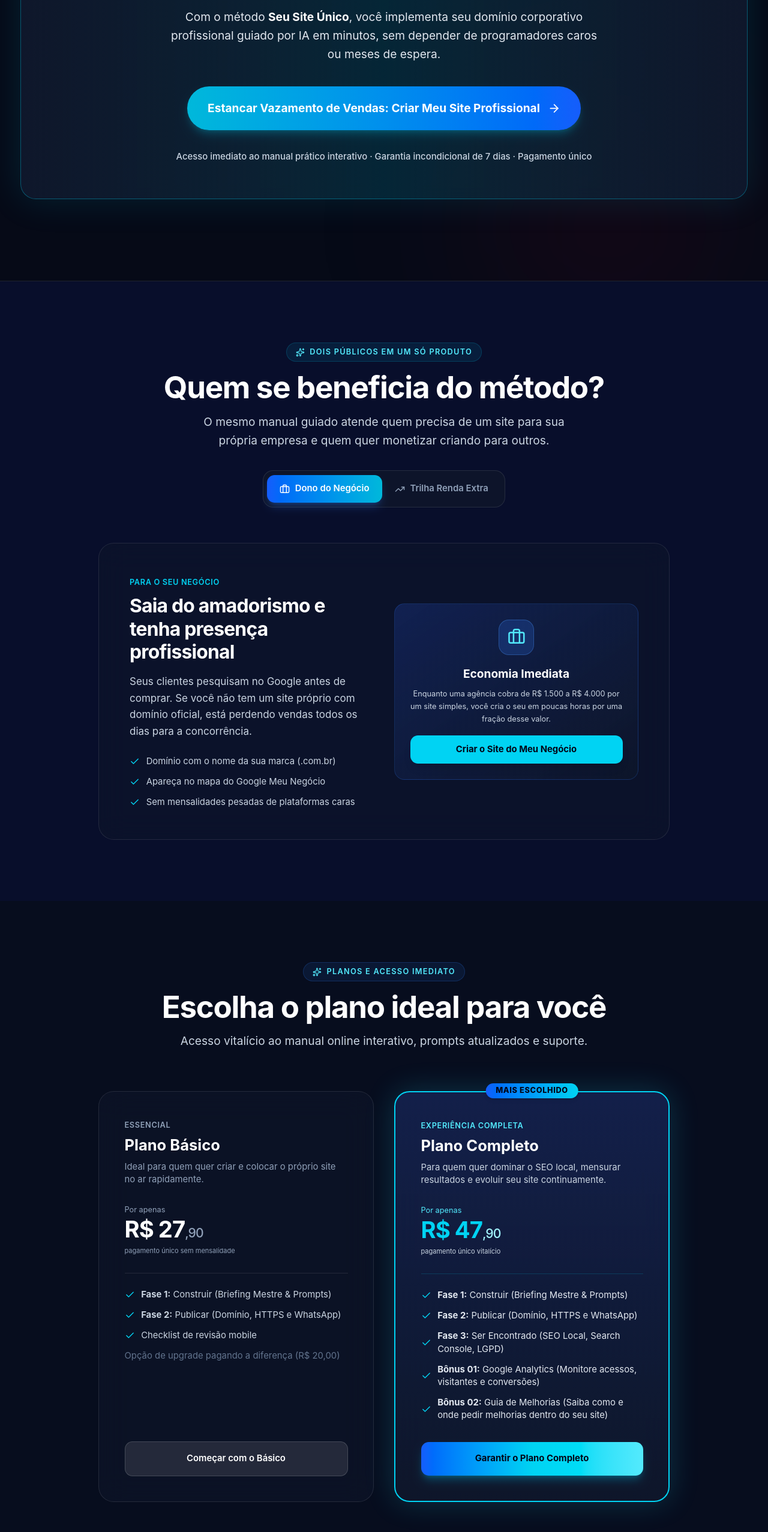
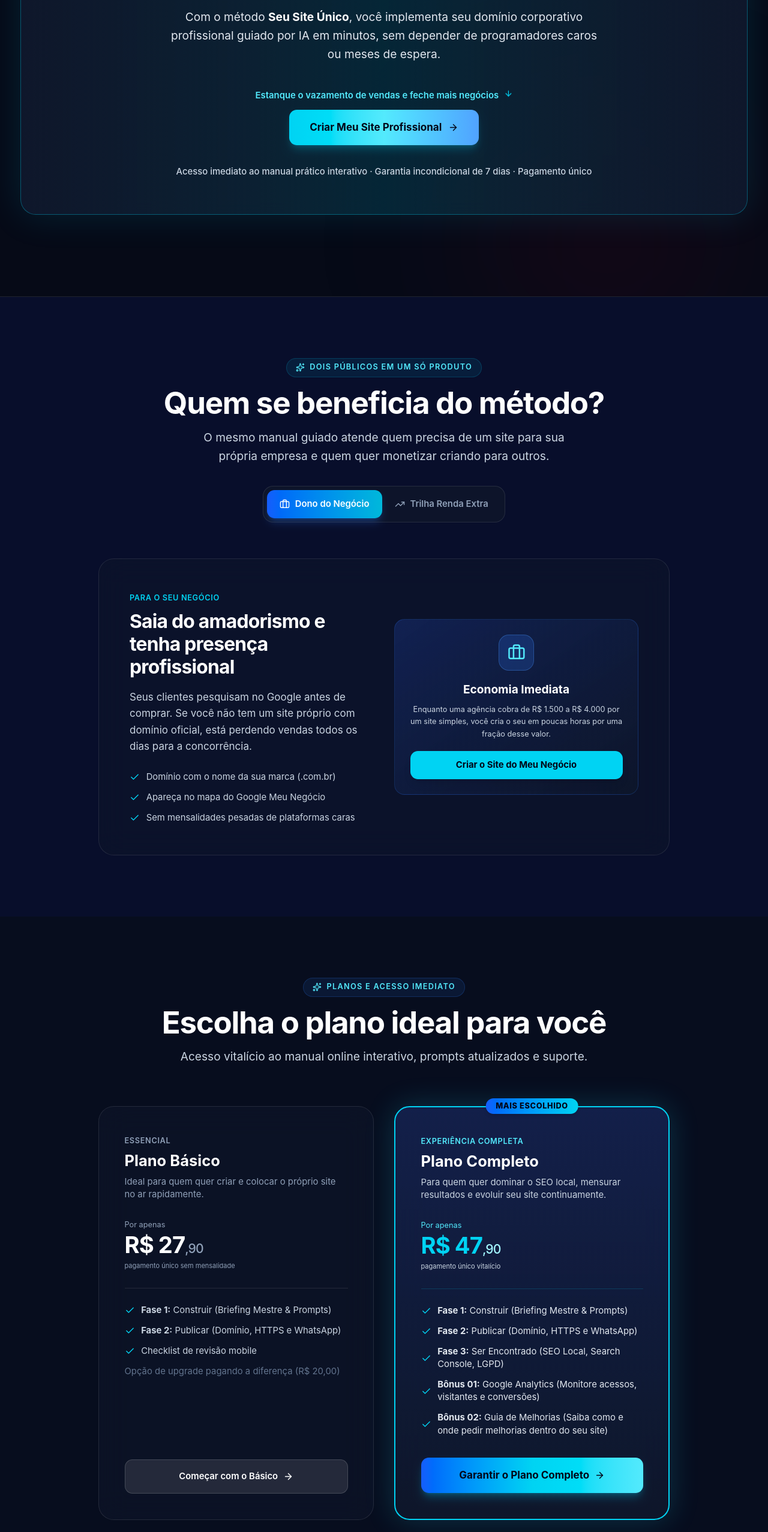
Before and after one commit to alessandrosc2/Seu-Site, a React (Vite) app: page / in a window 1280 px wide. Shown: the part 9400-11954 px from the top of the page at 60% size. Built offline with nearby package versions, Linux system fonts and the light colour scheme.

Commit message:
feat(ui): enhance cta buttons and navigation
- Add visual arrow indicators and bounce animations to primary CTAs
- Standardize button styles, spacing, and hover/active states
- Improve mobile responsiveness and text layout in conversion sections

```diff
--- a/src/components/analytics/ConversionScienceSection.tsx
+++ b/src/components/analytics/ConversionScienceSection.tsx
@@ -7,6 +7,7 @@ import {
   Bot,
   Share2,
   ArrowRight,
+  ArrowDown,
   Info,
   CheckCircle2,
   Sparkles,
@@ -406,14 +407,19 @@ export function ConversionScienceSection() {
               Com o método <strong className="text-white font-bold">Seu Site Único</strong>, você implementa seu domínio corporativo profissional guiado por IA em minutos, sem depender de programadores caros ou meses de espera.
             </p>
 
-            <div className="pt-3 flex flex-col sm:flex-row items-center justify-center gap-4">
+            <div className="pt-4 flex flex-col items-center justify-center max-w-xl mx-auto">
+              <div className="inline-flex items-center gap-2 text-xs sm:text-sm font-semibold text-cyan-300 mb-3 text-center">
+                <span>Estanque o vazamento de vendas e feche mais negócios</span>
+                <ArrowDown className="w-3.5 h-3.5 text-cyan-400 animate-bounce" />
+              </div>
+
               <button
                 type="button"
                 onClick={scrollToPricing}
-                className="w-full sm:w-auto px-8 py-5 rounded-full bg-gradient-to-r from-cyan-500 to-blue-600 text-white font-bold text-base sm:text-lg hover:from-cyan-400 hover:to-blue-500 transition-all shadow-lg shadow-cyan-500/25 hover:scale-105 flex items-center justify-center gap-3 group cursor-pointer"
+                className="w-full sm:w-auto inline-flex items-center justify-center gap-2.5 px-7 py-3.5 sm:px-8 sm:py-4 rounded-xl bg-gradient-to-r from-cyan-400 via-cyan-300 to-blue-400 hover:brightness-110 text-slate-950 font-bold text-sm sm:text-base shadow-lg shadow-cyan-500/25 transition-all transform hover:-translate-y-0.5 active:scale-[0.98] group cursor-pointer"
               >
-                <span>Estancar Vazamento de Vendas: Criar Meu Site Profissional</span>
-                <ArrowRight className="w-5 h-5 group-hover:translate-x-1 transition-transform" />
+                <span className="whitespace-nowrap">Criar Meu Site Profissional</span>
+                <ArrowRight className="w-4 h-4 text-slate-950 group-hover:translate-x-1.5 transition-transform" />
               </button>
             </div>
 
--- a/src/components/pricing/CheckoutModal.tsx
+++ b/src/components/pricing/CheckoutModal.tsx
@@ -296,16 +296,17 @@ export function CheckoutModal({
             <button
               type="submit"
               disabled={isLoading}
-              className="w-full py-4 rounded-2xl bg-gradient-to-r from-blue-600 via-cyan-400 to-cyan-300 text-slate-950 font-extrabold text-base hover:brightness-110 shadow-lg shadow-cyan-500/30 transition-all flex items-center justify-center gap-2 cursor-pointer disabled:opacity-70"
+              className="w-full py-3.5 sm:py-4 px-6 rounded-xl bg-gradient-to-r from-blue-600 via-cyan-400 to-cyan-300 text-slate-950 font-bold text-sm sm:text-base hover:brightness-110 shadow-lg shadow-cyan-500/30 transition-all flex items-center justify-center gap-2 cursor-pointer disabled:opacity-70 active:scale-[0.98]"
             >
               {isLoading ? (
                 <div className="w-5 h-5 border-2 border-slate-950 border-t-transparent rounded-full animate-spin" />
               ) : (
                 <>
-                  <Lock className="w-4 h-4" />
-                  <span>
+                  <Lock className="w-4 h-4 shrink-0" />
+                  <span className="whitespace-nowrap">
                     Concluir Inscrição Segura (R$ {totalPrice.toFixed(2).replace(".", ",")})
                   </span>
+                  <ArrowRight className="w-4 h-4 shrink-0" />
                 </>
               )}
             </button>
--- a/src/components/pricing/PricingSection.tsx
+++ b/src/components/pricing/PricingSection.tsx
@@ -1,7 +1,7 @@
 "use client";
 
 import React, { useState, useEffect } from "react";
-import { Check, Star, MessageCircle, ChevronDown, ShieldCheck, Sparkles, X } from "lucide-react";
+import { Check, Star, MessageCircle, ChevronDown, ShieldCheck, Sparkles, X, ArrowRight, ArrowDown } from "lucide-react";
 import { cn } from "@/lib/utils";
 import { toast } from "sonner";
 import { CheckoutModal } from "./CheckoutModal";
@@ -103,9 +103,10 @@ export function PricingSection() {
 
             <button
               onClick={() => handleCheckout("Básico", 27.90)}
-              className="w-full py-4 rounded-xl font-semibold text-sm bg-white/10 text-white hover:bg-white/20 border border-white/15 transition-all cursor-pointer"
+              className="w-full py-3.5 sm:py-4 px-6 rounded-xl font-semibold text-sm bg-white/10 text-white hover:bg-white/20 border border-white/15 transition-all cursor-pointer inline-flex items-center justify-center gap-2 group active:scale-[0.98]"
             >
-              Começar com o Básico
+              <span>Começar com o Básico</span>
+              <ArrowRight className="w-4 h-4 group-hover:translate-x-1.5 transition-transform" />
             </button>
           </div>
 
@@ -154,33 +155,43 @@ export function PricingSection() {
 
             <button
               onClick={() => handleCheckout("Completo", 47.90)}
-              className="w-full py-4 rounded-xl font-bold text-sm bg-gradient-to-r from-blue-600 via-cyan-400 to-cyan-300 text-slate-950 hover:brightness-110 shadow-lg shadow-cyan-500/30 transition-all transform hover:-translate-y-0.5 cursor-pointer"
+              className="w-full py-3.5 sm:py-4 px-6 rounded-xl font-bold text-sm sm:text-base bg-gradient-to-r from-blue-600 via-cyan-400 to-cyan-300 text-slate-950 hover:brightness-110 shadow-lg shadow-cyan-500/30 transition-all transform hover:-translate-y-0.5 cursor-pointer inline-flex items-center justify-center gap-2 group active:scale-[0.98]"
             >
-              Garantir o Plano Completo
+              <span>Garantir o Plano Completo</span>
+              <ArrowRight className="w-4 h-4 group-hover:translate-x-1.5 transition-transform" />
             </button>
           </div>
         </div>
 
         {/* Alternative Route — Done For You (WhatsApp) */}
-        <div className="max-w-3xl mx-auto p-8 rounded-3xl bg-slate-900/40 border border-emerald-500/30 backdrop-blur-xl text-center mb-20">
+        <div className="max-w-3xl mx-auto p-6 sm:p-10 rounded-3xl bg-slate-900/40 border border-emerald-500/30 backdrop-blur-xl text-center mb-20 shadow-xl">
           <span className="inline-flex items-center gap-1.5 text-xs font-bold text-emerald-400 uppercase tracking-wider mb-2">
             <MessageCircle className="w-4 h-4" /> Saída Alternativa
           </span>
-          <h3 className="text-xl sm:text-2xl font-bold text-white mb-2">
+          <h3 className="text-xl sm:text-2xl md:text-3xl font-bold text-white mb-2">
             Não quer aprender sozinho? Eu faço o seu site pra você.
           </h3>
-          <p className="text-slate-300 text-sm max-w-xl mx-auto mb-6">
-            Sites simples, rápidos e profissionais a partir de <strong>R$ 200,00</strong> — o valor varia de acordo com o tamanho do seu projeto.
+          <p className="text-slate-300 text-sm sm:text-base max-w-xl mx-auto mb-6 leading-relaxed">
+            Sites simples, rápidos e profissionais a partir de <strong className="text-emerald-300">R$ 200,00</strong> — o valor varia de acordo com o tamanho do seu projeto.
           </p>
+
+          <div className="flex flex-col items-center justify-center max-w-md mx-auto">
+            <div className="inline-flex items-center gap-1.5 text-xs sm:text-sm font-semibold text-emerald-300 mb-3 text-center">
+              <span>Converse diretamente com o desenvolvedor</span>
+              <ArrowDown className="w-3.5 h-3.5 text-emerald-400 animate-bounce" />
+            </div>
+
             <a
               href="https://wa.me/5583999999999?text=Ol%C3%A1!%20Gostaria%20de%20um%20or%C3%A7amento%20para%20voc%C3%AA%20criar%20o%20site%20do%20meu%20neg%C3%B3cio."
               target="_blank"
               rel="noopener noreferrer"
-            className="inline-flex items-center gap-2 px-6 py-3.5 rounded-xl bg-emerald-500 text-slate-950 font-bold text-sm hover:bg-emerald-400 transition-colors shadow-lg shadow-emerald-500/20"
+              className="inline-flex items-center justify-center gap-2.5 w-full sm:w-auto px-6 py-3.5 sm:px-8 sm:py-4 rounded-xl bg-emerald-400 hover:bg-emerald-300 text-slate-950 font-bold text-sm sm:text-base transition-all shadow-lg shadow-emerald-500/25 active:scale-[0.98] group cursor-pointer"
             >
-            <MessageCircle className="w-4 h-4" />
-            Solicitar Orçamento no WhatsApp
+              <MessageCircle className="w-4 h-4 sm:w-5 sm:h-5 shrink-0" />
+              <span className="whitespace-nowrap">Pedir Orçamento no WhatsApp</span>
+              <ArrowRight className="w-4 h-4 shrink-0 group-hover:translate-x-1.5 transition-transform" />
             </a>
+          </div>
         </div>
 
         {/* FAQ Accordion */}
--- a/src/components/scrollytelling/AudienceSwitcher.tsx
+++ b/src/components/scrollytelling/AudienceSwitcher.tsx
@@ -1,7 +1,7 @@
 "use client";
 
 import React, { useState } from "react";
-import { Briefcase, TrendingUp, DollarSign, Check, ArrowRight, Sparkles } from "lucide-react";
+import { Briefcase, TrendingUp, DollarSign, Check, ArrowRight, ArrowDown, Sparkles } from "lucide-react";
 import { cn } from "@/lib/utils";
 
 export function AudienceSwitcher() {
@@ -166,17 +166,27 @@ export function AudienceSwitcher() {
 
                 <div className="p-4 rounded-xl bg-black/40 border border-emerald-500/20 text-center mb-4">
                   <span className="text-xs text-slate-400">Potencial de Renda Extra Mensal:</span>
-                  <div className="text-3xl font-extrabold text-emerald-400 mt-1">
+                  <div className="text-3xl sm:text-4xl font-extrabold text-emerald-400 mt-1">
                     R$ {totalEarnings.toLocaleString('pt-BR')},00
                   </div>
                 </div>
 
-                <button
-                  onClick={() => document.getElementById('planos')?.scrollIntoView({ behavior: 'smooth' })}
-                  className="w-full py-3 rounded-xl bg-emerald-500 text-slate-950 font-bold text-sm hover:bg-emerald-400 transition-colors shadow-lg"
-                >
-                  Acessar Trilha Renda Extra (Plano Completo)
-                </button>
+                <div className="mt-4 flex flex-col items-center">
+                  <div className="inline-flex items-center gap-1.5 text-xs text-emerald-300 font-semibold mb-2 text-center">
+                    <span>Disponível no Plano Completo</span>
+                    <ArrowDown className="w-3 h-3 text-emerald-400 animate-bounce" />
+                  </div>
+                  <button
+                    onClick={() => {
+                      const el = document.getElementById('pricing');
+                      if (el) el.scrollIntoView({ behavior: 'smooth' });
+                    }}
+                    className="w-full py-3.5 px-5 rounded-xl bg-emerald-400 hover:bg-emerald-300 text-slate-950 font-bold text-sm sm:text-base transition-all shadow-md shadow-emerald-500/20 active:scale-[0.98] inline-flex items-center justify-center gap-2 group cursor-pointer"
+                  >
+                    <span className="whitespace-nowrap">Acessar Trilha Renda Extra</span>
+                    <ArrowRight className="w-4 h-4 group-hover:translate-x-1.5 transition-transform" />
+                  </button>
+                </div>
               </div>
             </div>
           </div>
```
Lines whose indentation alone changed are shown as unchanged.
